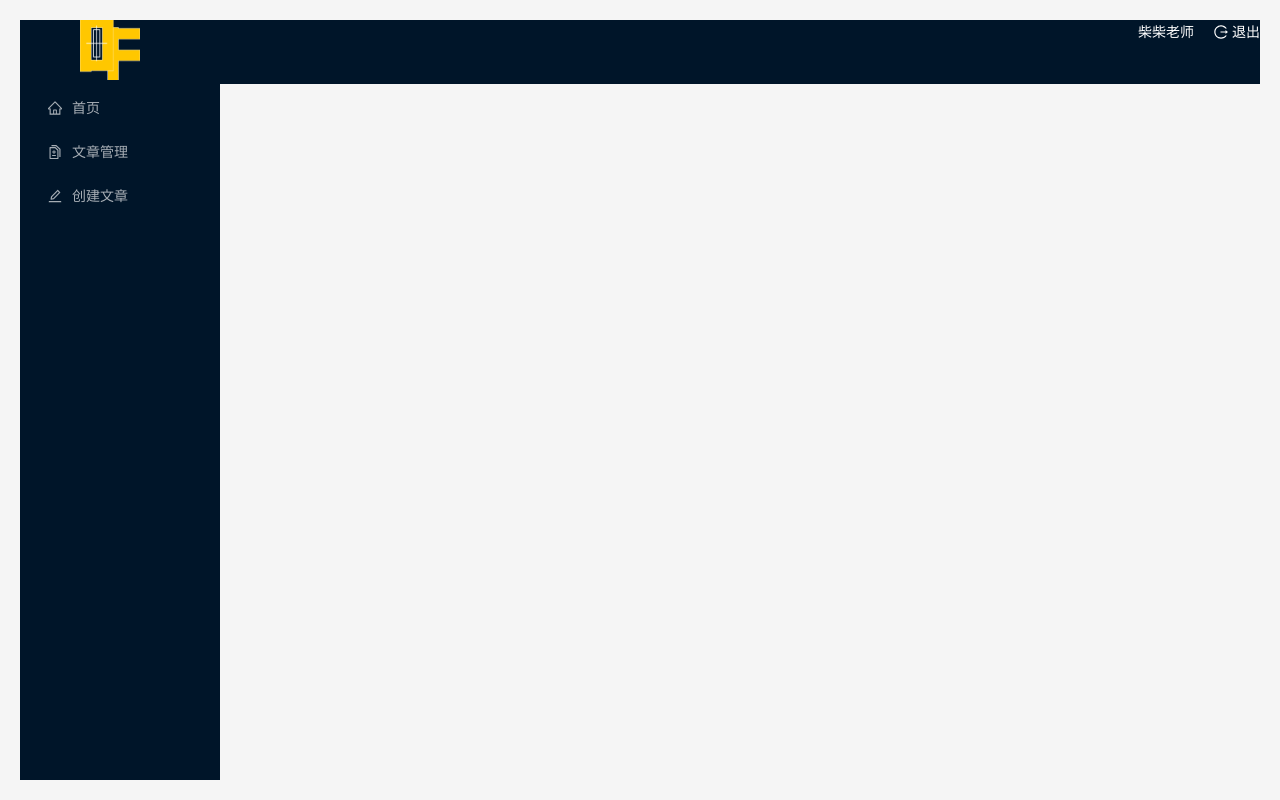
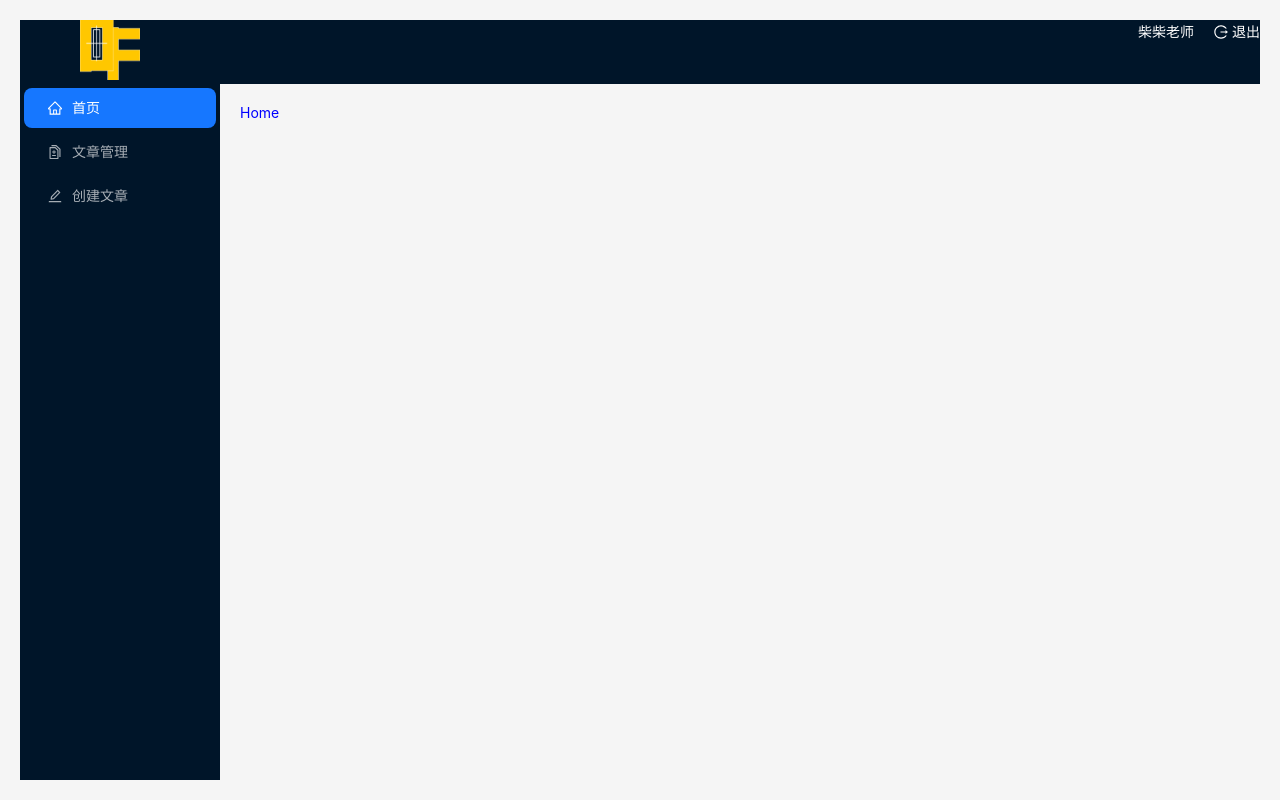
Before and after one commit to luoxiaoheizi/react-jike, a React (Create React App) app: page / in a window 1280 px wide. Built offline with nearby package versions, Linux system fonts and the light colour scheme.

Commit message:
feat:defalut show home

```diff
--- a/src/pages/Layout/index.js
+++ b/src/pages/Layout/index.js
@@ -1,5 +1,5 @@
 import { Layout, Menu, Popconfirm } from "antd";
-import { Outlet, useNavigate } from "react-router-dom";
+import { Outlet, useNavigate,useLocation } from "react-router-dom";
 import {
   HomeOutlined,
   DiffOutlined,
@@ -11,7 +11,7 @@
 const items = [
   {
     label: "首页",
-    key: "home",
+    key: "/",
     icon: <HomeOutlined />,
   },
   {
@@ -26,6 +26,8 @@
   },
 ];
 const GeekLayout = () => {
+  const location = useLocation()
+  const selectedKey = location.pathname
   const navigate = useNavigate();
   const menuClick = (route) => {
     navigate(route.key);
@@ -49,7 +51,7 @@
             mode="inline"
             theme="dark"
             onClick={menuClick}
-            defaultSelectedKeys={["1"]}
+            selectedKeys={selectedKey}
             items={items}
             style={{ height: "100%", borderRight: 0 }}
           ></Menu>
--- a/src/router/index.js
+++ b/src/router/index.js
@@ -12,7 +12,7 @@
         element:<Layout />,
         children:[
             {
-                path:'home',
+                path:'/',
                 index:true,
                 element:<Home />
             },
```
